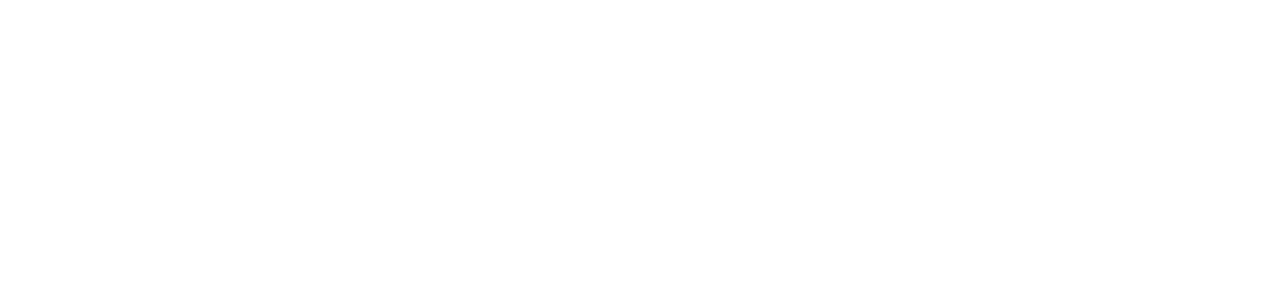
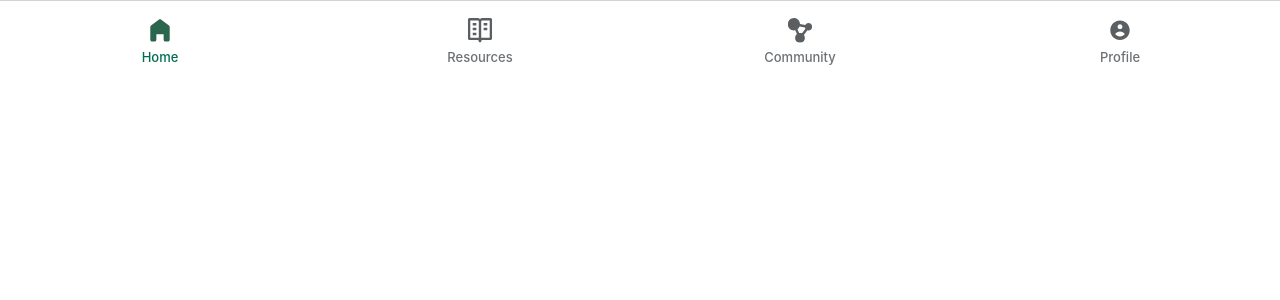
Before and after one commit to angrajlatake/shopify-project, a React (Create React App) app: page / in a window 1280 px wide. Shown: the top 300 px of the page. Built offline with nearby package versions, Linux system fonts and the light colour scheme.

Commit message:
footer created

```diff
--- a/src/App.js
+++ b/src/App.js
@@ -1,10 +1,10 @@
-
+import Footer from './Components/Footer/Footer'
 import './App.scss';
 
 function App() {
   return (
     <div className="App">
-
+      <Footer/>
     </div>
   );
 }
--- a/src/Components/Footer/Footer.js
+++ b/src/Components/Footer/Footer.js
@@ -0,0 +1,29 @@
+import homeIcon from '../../assets/home_major.svg'
+import resourceIcon from '../../assets/vocabulary_major.svg'
+import communityIcon from '../../assets/team.svg'
+import profileIcon from '../../assets/profile_minor.svg'
+import './Footer.scss'
+
+
+export default function Footer() {
+    return (
+        <footer className = "footer">
+            <div className = "footer__section">
+                <img src = {homeIcon} className = "footer__icon" alt = "home page icon" />
+                <p className = "footer__section-title--home">Home</p>
+            </div>
+            <div className = "footer__section">
+                <img src = {resourceIcon} className = "footer__icon" alt = "resource page icon" />
+                <p className = "footer__section-title">Resources</p>
+            </div>
+            <div className = "footer__section">
+                <img src = {communityIcon} className = "footer__icon" alt = "community page icon" />
+                <p className = "footer__section-title">Community</p>
+            </div>
+            <div className = "footer__section">
+                <img src = {profileIcon} className = "footer__icon" alt = "profile page icon" />
+                <p className = "footer__section-title">Profile</p>
+            </div>
+        </footer>
+    )
+}
--- a/src/Components/Footer/Footer.scss
+++ b/src/Components/Footer/Footer.scss
@@ -0,0 +1,41 @@
+@use '../../styles/partials/colors' as *;
+@use '../../styles/partials/fonts' as *;
+@use '../../styles/partials/global' as *;
+
+
+.footer {
+    display: flex;
+    flex-direction: row;
+    width: 100%;
+    height: 6.6662rem;
+    padding-bottom: 2rem;
+    padding-top: 1rem;
+    border-top: 1.5px solid lightgray;
+
+
+    &__section {
+        display: flex;
+        flex-direction: column;
+        align-items: center;
+        width: 25%;
+    }
+
+    &__icon {
+        width: 1.6663rem;
+        height: 1.6331rem;
+    }
+
+    &__section-title {
+        font-size: 0.8125rem;
+        color: rgb(109 113 116);
+        margin: .25rem;
+        font-weight: 500;
+    }
+
+    &__section-title--home {
+        font-size: 0.8125rem;
+        color: $primary-color;
+        margin: .25rem;
+        font-weight: 500;
+    }
+}
--- a/src/styles/partials/_colors.scss
+++ b/src/styles/partials/_colors.scss
@@ -1 +1 @@
-$primary-color: #96bf48
+$primary-color: rgb(0 110 82)
```
